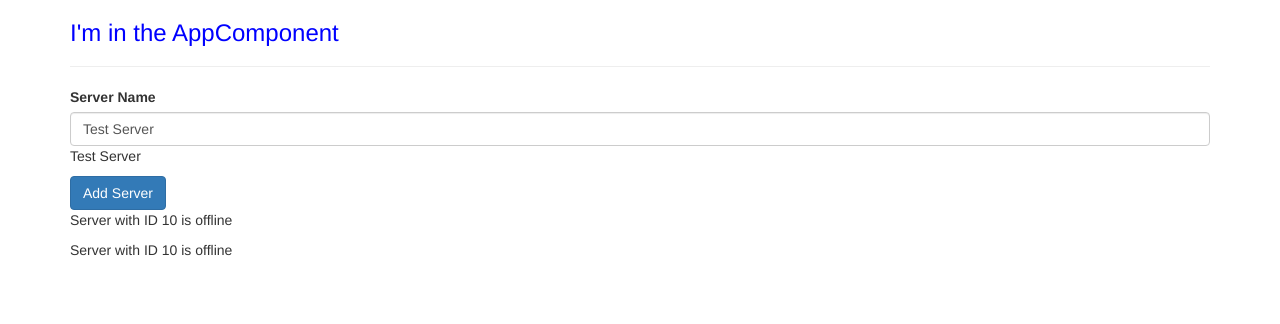
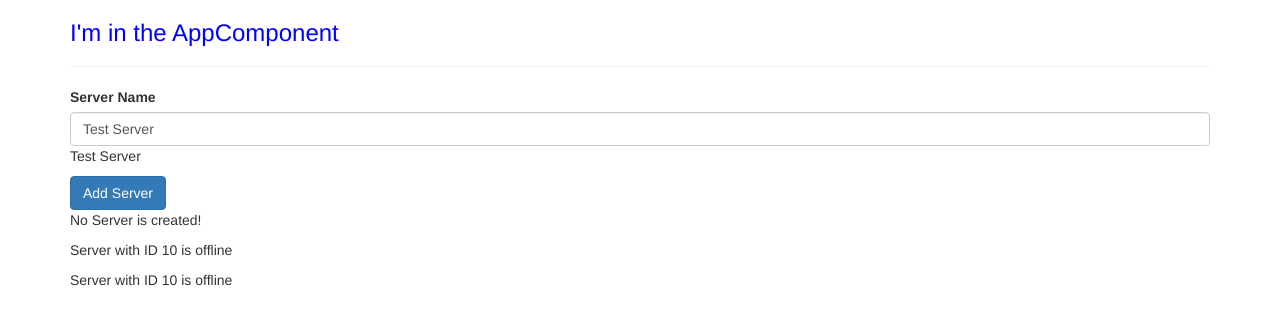
Before and after one commit to lbh595/angular-learning, an Angular app: page / in a window 1280 px wide. Shown: the top 324 px of the page. Built offline with nearby package versions, Linux system fonts and the light colour scheme.

Commit message:
structural directives - if else statement

```diff
--- a/src/app/servers/servers.component.html
+++ b/src/app/servers/servers.component.html
@@ -3,6 +3,11 @@
 <input type="text" class="form-control" [(ngModel)]="serverName">
 <p>{{serverName}}</p>
 <button class="btn btn-primary" [disabled]="!allowNewServer" (click)="onCreateServer()"> Add Server </button>
-<p *ngIf="serverCreated">{{serverCreationStatus}}</p>
+<p *ngIf="serverCreated; else noServer">{{serverCreationStatus}}</p>
+<ng-template #noServer>
+    <p>
+        No Server is created!
+    </p>
+</ng-template>
 <app-server></app-server>
 <app-server></app-server>
```
